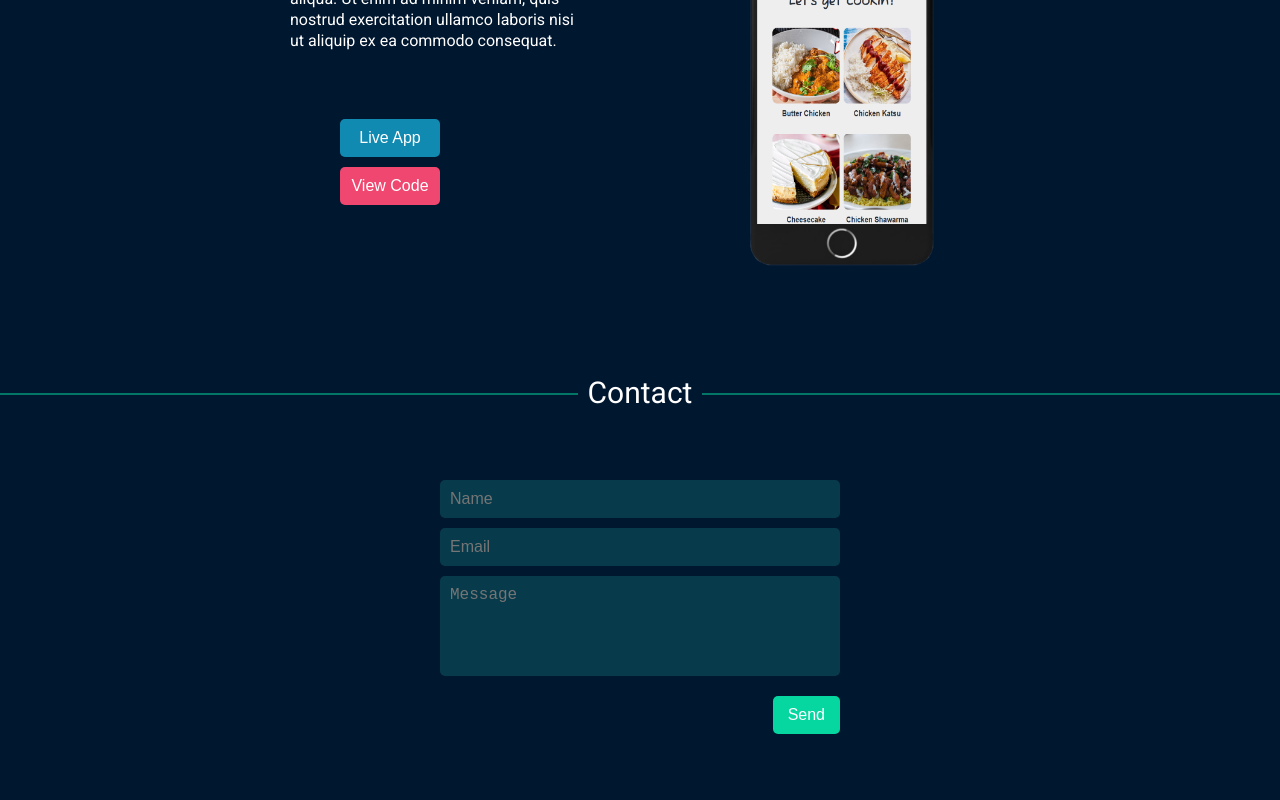
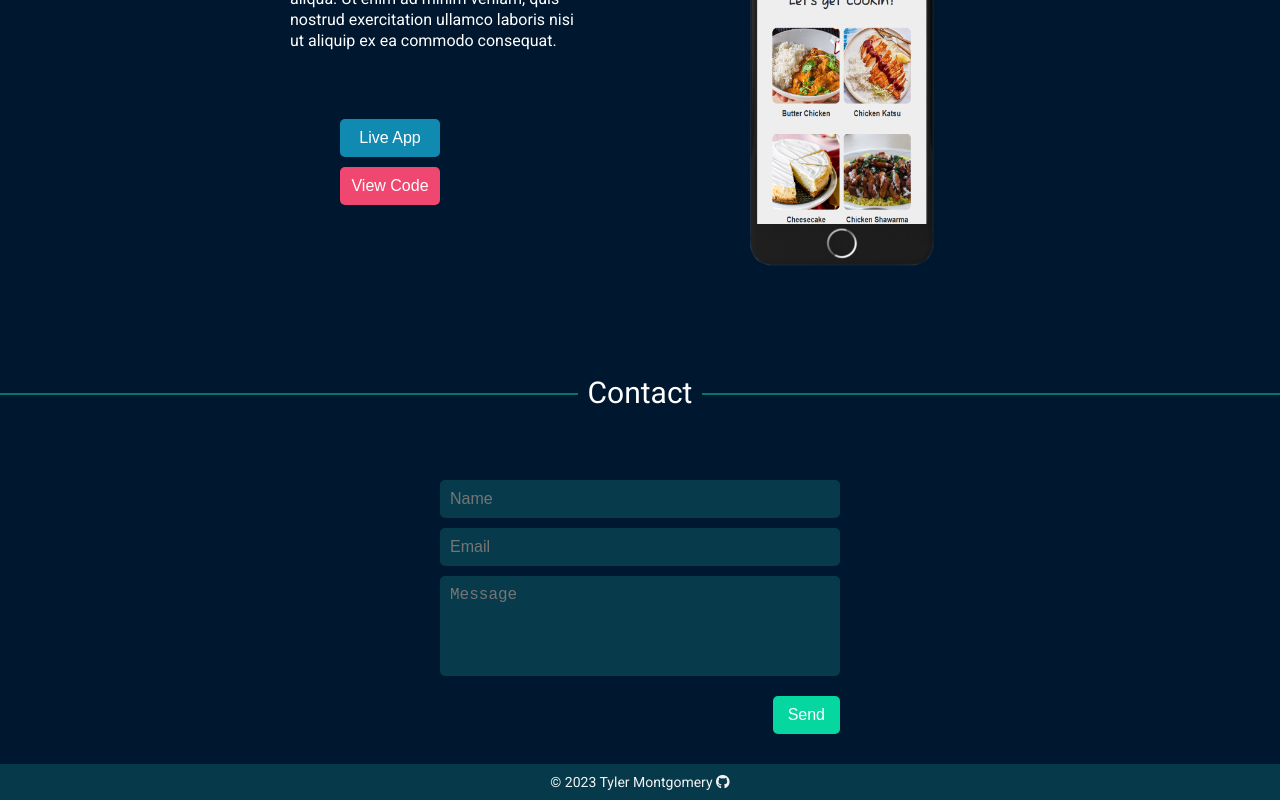
Before and after one commit to ArKaes13/Portfolio, a React app: page / in a window 1280 px wide. Shown: the part 2701-3501 px from the top of the page. Before the commit the page ends 3435 px from the top, so only its background shows below. Built offline with nearby package versions, Linux system fonts and the light colour scheme.

Commit message:
Added footer with copyright element

```diff
--- a/src/components/App.js
+++ b/src/components/App.js
@@ -4,6 +4,7 @@ import Navbar from './Navbar.js';
 import About from './About.js';
 import Projects from './Projects.js';
 import Contact from './Contact.js';
+import Footer from './Footer.js';
 
 function App() {
     return (
@@ -13,6 +14,7 @@ function App() {
             <About />
             <Projects />
             <Contact />
+            <Footer />
         </div>
     );
 };
--- /dev/null
+++ b/src/components/Footer.js
@@ -0,0 +1,21 @@
+import React from 'react';
+
+function Footer() {
+
+    function copyright() {
+        const currentYear = new Date().getFullYear();
+        return (
+            `&copy; ${currentYear} Tyler Montgomery <a href='https://github.com/ArKaes13' <i class="fa-brands fa-github"></a></i>`
+        );
+    };
+
+    return (
+        <footer>
+            <div>
+                <p dangerouslySetInnerHTML={{ __html: copyright() }}></p>
+            </div>
+        </footer>
+    );
+};
+
+export default Footer;
--- a/src/styles.css
+++ b/src/styles.css
@@ -311,6 +311,26 @@ form button:hover {
     cursor: pointer;
 }
 
+/* --------------Contact Section-------------- */
+footer {
+    background-color: #073b4c;
+    display: flex;
+    justify-content: center;
+    opacity: 95%;
+    margin: 3rem 0 0 0;
+}
+
+footer div p {
+    color: white;
+    font-size: 1.4rem;
+    padding: 1rem;
+}
+
+footer div p a {
+    text-decoration: none;
+    color: white;
+}
+
 div {
     color: #ffd166 #ef476f #06d6a0 #118ab2 #073b4c
 }
```
